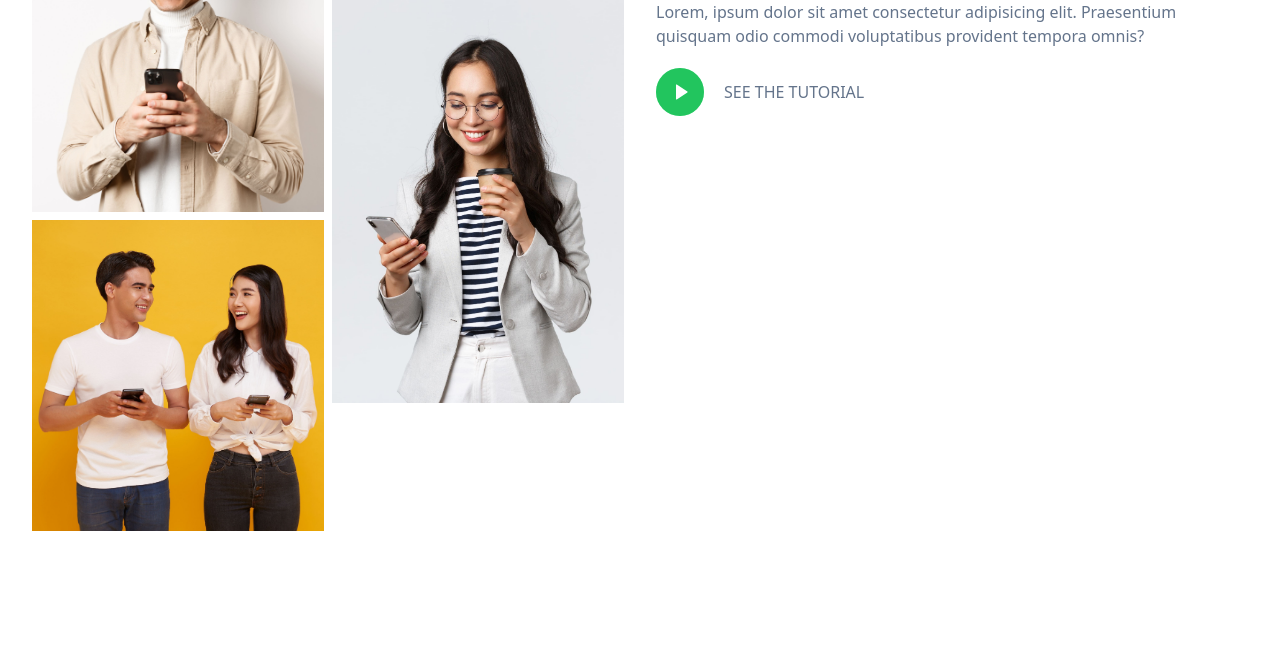
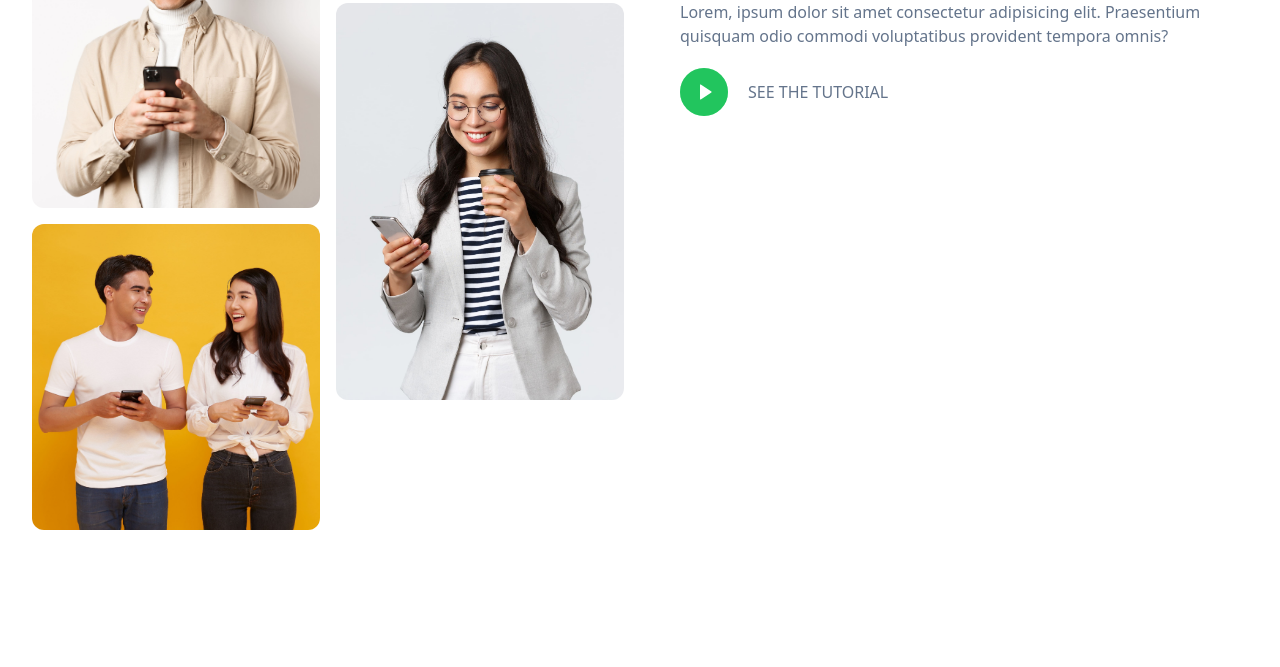
Before and after one commit to mangbudiarta/encryptify-website, a website: page index.html in a window 1280 px wide. Shown: the part 636-1303 px from the top of the page. Drawn offline with Linux system fonts and the light colour scheme.

Commit message:
added : rounded in about image

```diff
--- a/index.html
+++ b/index.html
@@ -48,21 +48,21 @@
     </section>
     <!-- Hero section end -->
     <!-- About section start -->
-    <section id="about" class="pt-24 pb-24">
+    <section id="about" class="pt-24 pb-24 about-bg">
       <div class="container">
         <div class="flex flex-wrap">
-          <div class="hidden lg:block px-4 mb-10 lg:w-1/2">
-            <div class="grid grid-cols-2 gap-2 items-center">
-              <div class="flex flex-col gap-2">
-                <img src="src/img/ilustrasi2.jpeg" alt="about" class="rounded-lg"/>
-                <img src="src/img/ilustrasi3.jpeg" alt="about" class="rounded-lg"/>
+          <div class="px-4 mb-10 lg:w-1/2">
+            <div class="grid grid-cols-2 gap-4 items-center">
+              <div class="flex flex-col gap-4">
+                <img src="src/img/ilustrasi2.jpeg" alt="about" class="w-full rounded-xl"/>
+                <img src="src/img/ilustrasi3.jpeg" alt="about" class="w-full rounded-xl"/>
               </div>
-              <div class="relative mx-auto rounded-lg overflow-hidden">
-                <img src="src/img/ilustrasi1.jpeg" alt="about" class="rounded-lg"/>
+              <div>
+                <img src="src/img/ilustrasi1.jpeg" alt="about" class="w-full rounded-xl"/>
               </div>
             </div>
           </div>
-          <div class="w-full px-4 lg:w-1/2">
+          <div class="w-full px-4 lg:px-10 lg:w-1/2">
             <h4 class="font-medium text-primary">About us</h4>
             <h2 class="font-bold text-dark mb-5 text-3xl mt-1 lg:text-4xl">
               Make your message secrets here!
--- a/src/input.css
+++ b/src/input.css
@@ -1,3 +1,7 @@
 @tailwind base;
 @tailwind components;
 @tailwind utilities;
+
+.custom-bg {
+  background-image: url(img/shape-08.svg);
+}
```
Also changed, not shown: src/img/shape-08.svg (added), src/output.css, 1 other file.
